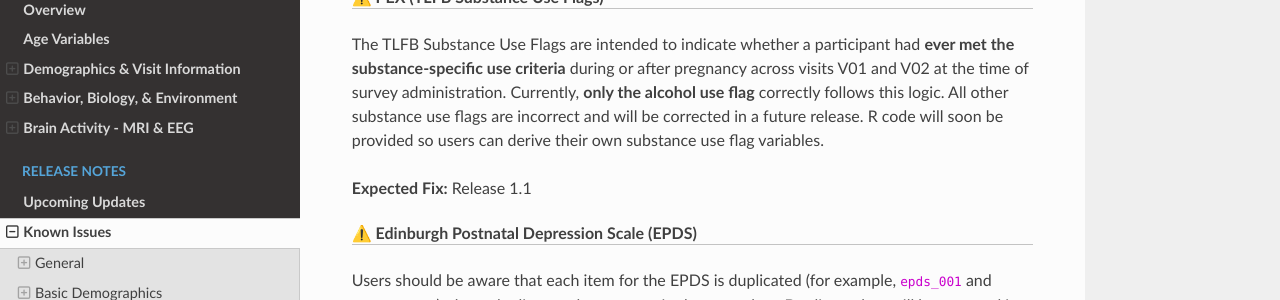
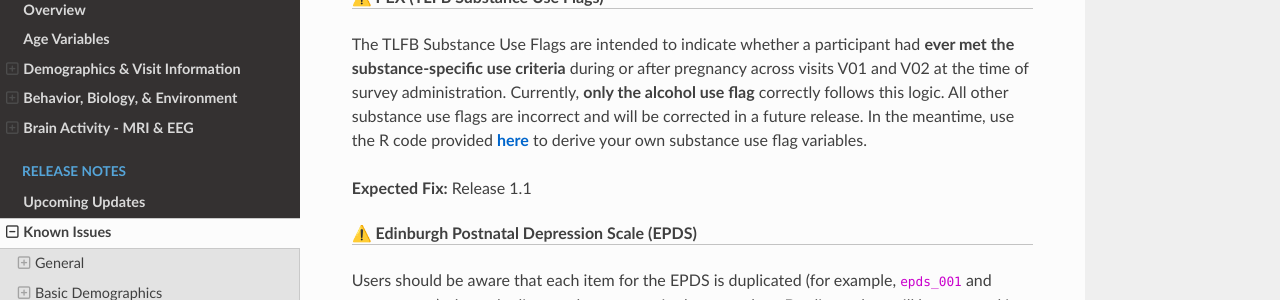
Before and after one commit to nbdc-datahub/hbcd-docs, an MkDocs documentation site: the page built from docs/changelog/knownissues.md, in a window 1280 px wide and 900 px high, scrolled down 3725 px. Shown: the part 175-475 px from the top of the window. Built offline with MkDocs 1.6.1, drawn with Linux system fonts in a browser that asks for light colours; nearby versions of some CDN libraries.

Commit message:
add link to TLFB code in known issues

```diff
--- a/docs/changelog/knownissues.md
+++ b/docs/changelog/knownissues.md
@@ -93,7 +93,7 @@ The following fields are 'Descriptive' fields and should have been excluded. The
 **Expected Fix:** Release 1.1
 
 ##### ⚠️ PEX (TLFB Substance Use Flags)
-The TLFB Substance Use Flags are intended to indicate whether a participant had **ever met the substance-specific use criteria** during or after pregnancy across visits V01 and V02 at the time of survey administration. Currently, **only the alcohol use flag** correctly follows this logic. All other substance use flags are incorrect and will be corrected in a future release. R code will soon be provided so users can derive their own substance use flag variables.
+The TLFB Substance Use Flags are intended to indicate whether a participant had **ever met the substance-specific use criteria** during or after pregnancy across visits V01 and V02 at the time of survey administration. Currently, **only the alcohol use flag** correctly follows this logic. All other substance use flags are incorrect and will be corrected in a future release. In the meantime, use the R code provided [here](https://github.com/nbdc-datahub/hbcd-tlfb-su-flags) to derive your own substance use flag variables.
 
 **Expected Fix:** Release 1.1
 
```
